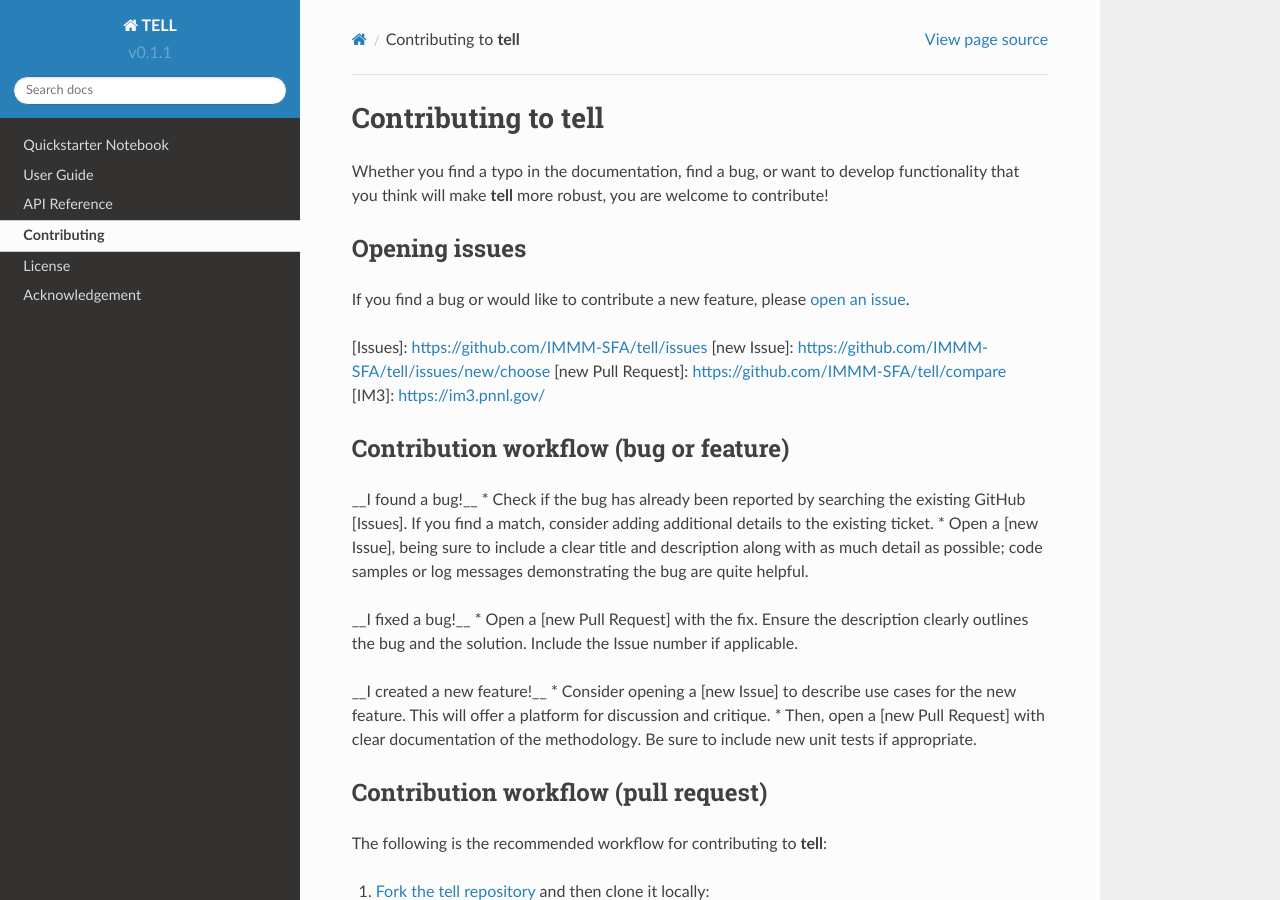
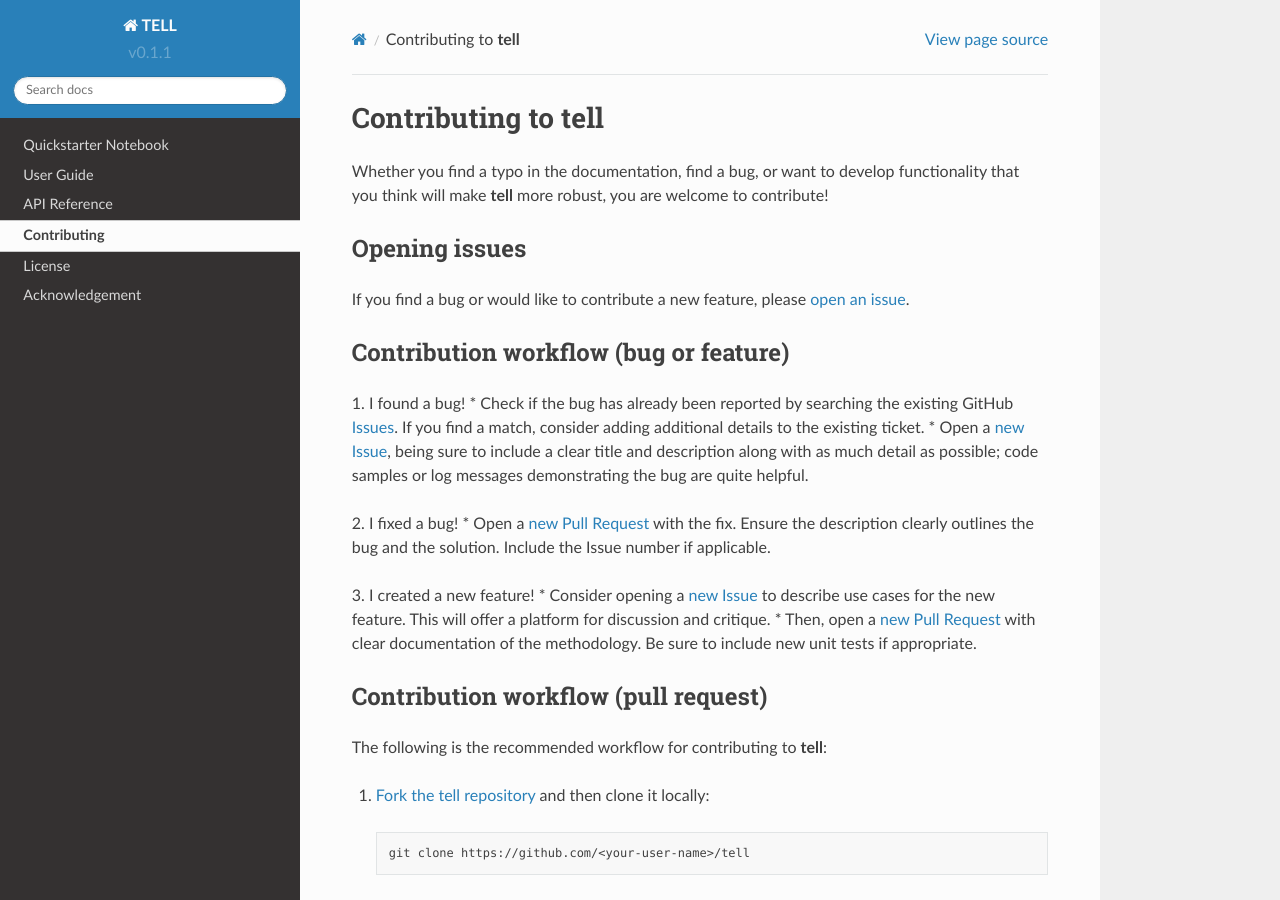
Before and after one commit to IMMM-SFA/tell, a Sphinx documentation site: the page built from docs/source/contributing.rst, in a window 1280 px wide and 900 px high. Built offline with Sphinx 7.4.7 and the Read the Docs theme 2.0.0, drawn with Linux system fonts in a browser that asks for light colours.

Commit message:
fix formatting in contribution guidelines

```diff
--- a/docs/source/contributing.rst
+++ b/docs/source/contributing.rst
@@ -9,28 +9,30 @@
 
 If you find a bug or would like to contribute a new feature, please `open an issue <https://github.com/IMMM-SFA/tell/issues>`_.
 
-[Issues]: https://github.com/IMMM-SFA/tell/issues
-[new Issue]: https://github.com/IMMM-SFA/tell/issues/new/choose
-[new Pull Request]: https://github.com/IMMM-SFA/tell/compare
-[IM3]: https://im3.pnnl.gov/
 
 Contribution workflow (bug or feature)
-______________
+______________________________________
 
-__I found a bug!__
-* Check if the bug has already been reported by searching the existing GitHub [Issues]. If you find a match, consider adding additional details to the existing ticket.
-* Open a [new Issue], being sure to include a clear title and description along with as much detail as possible; code samples or log messages demonstrating the bug are quite helpful.
+1. I found a bug!
+* Check if the bug has already been reported by searching the existing GitHub
+`Issues <https://github.com/IMMM-SFA/tell/issues>`_. If you find a match, consider adding additional details to the
+existing ticket.
+* Open a `new Issue <https://github.com/IMMM-SFA/tell/issues/new/choose>`_, being sure to include a clear title and
+description along with as much detail as possible; code samples or log messages demonstrating the bug are quite helpful.
 
-__I fixed a bug!__
-* Open a [new Pull Request] with the fix. Ensure the description clearly outlines the bug and the solution. Include the Issue number if applicable.
+2. I fixed a bug!
+* Open a `new Pull Request <https://github.com/IMMM-SFA/tell/compare>`_ with the fix. Ensure the description clearly
+outlines the bug and the solution. Include the Issue number if applicable.
 
-__I created a new feature!__
-* Consider opening a [new Issue] to describe use cases for the new feature. This will offer a platform for discussion and critique.
-* Then, open a [new Pull Request] with clear documentation of the methodology. Be sure to include new unit tests if appropriate.
+3. I created a new feature!
+* Consider opening a `new Issue <https://github.com/IMMM-SFA/tell/issues/new/choose>`_ to describe use cases for the
+new feature. This will offer a platform for discussion and critique.
+* Then, open a `new Pull Request <https://github.com/IMMM-SFA/tell/compare>`_ with clear documentation of the
+methodology. Be sure to include new unit tests if appropriate.
 
 
 Contribution workflow (pull request)
-_____________________
+____________________________________
 
 The following is the recommended workflow for contributing to **tell**:
 
```
